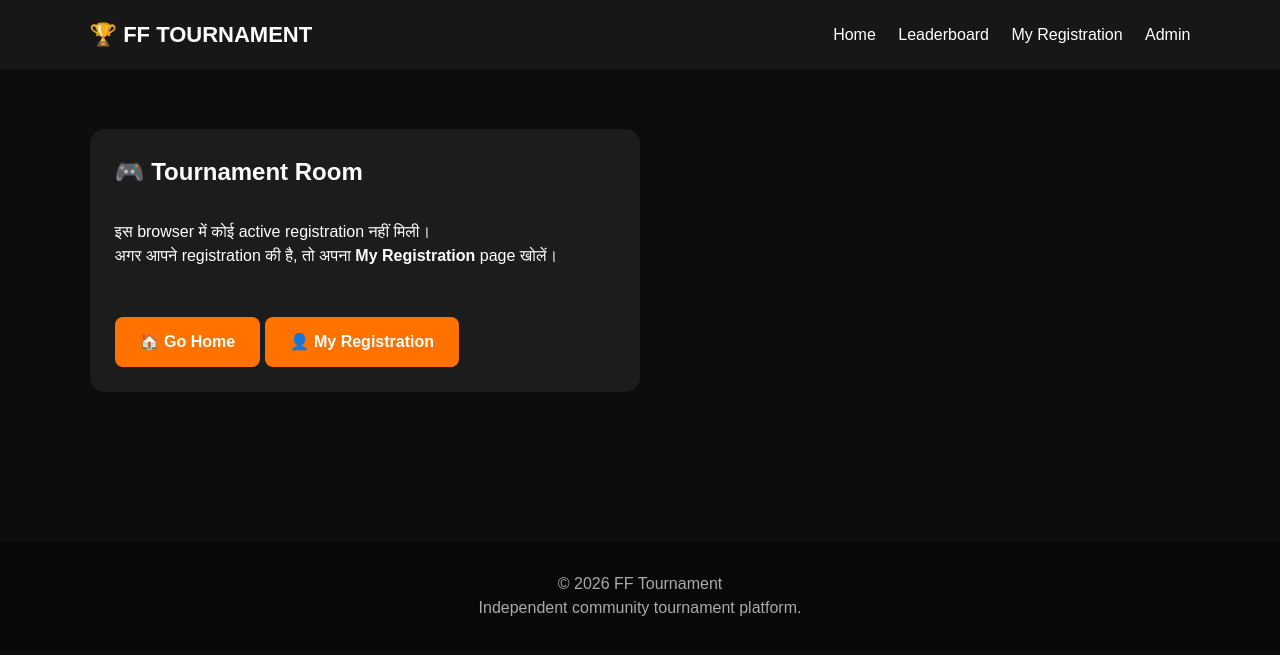
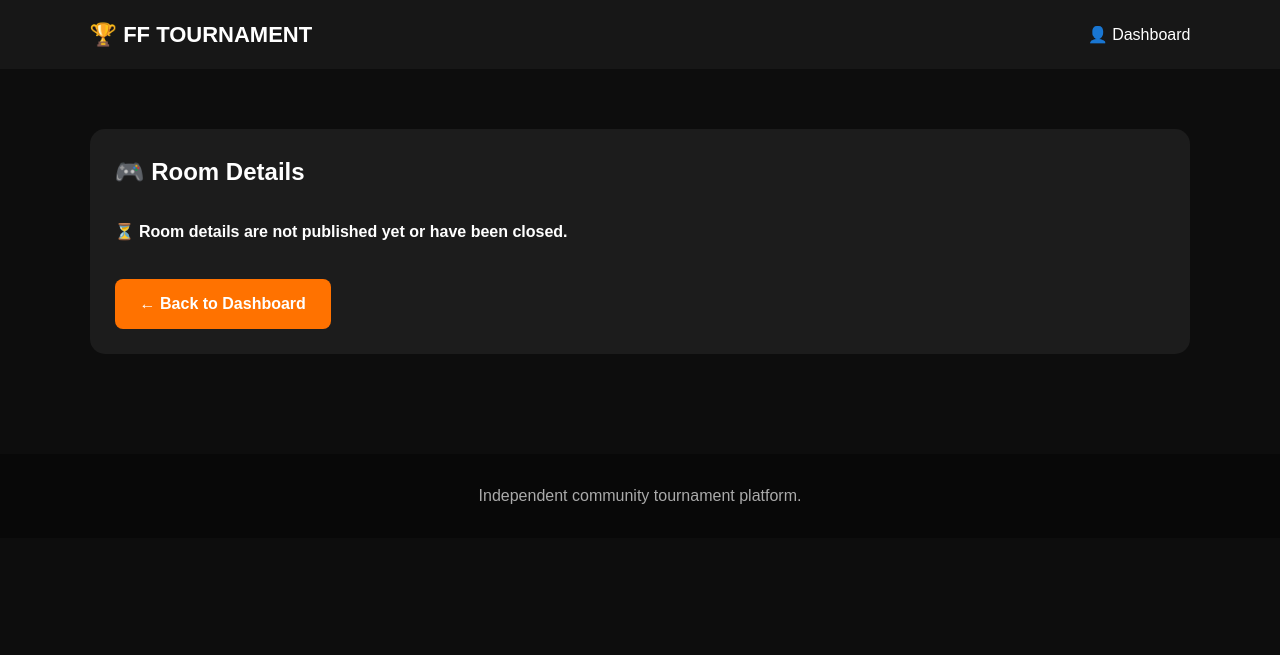
Before and after one commit to workload139-creator/Freefire-touranament, a Flask app: template templates/room.html in a window 1280 px wide. Shown: the top 655 px of the page. Run offline with Flask 3, Linux system fonts and the light colour scheme; the template is opened without the code that fills it, so the values that code supplies are empty.

Commit message:
Refactor room.html for improved structure and content

```diff
--- a/templates/room.html
+++ b/templates/room.html
@@ -1,320 +1,74 @@
-<!DOCTYPE html><html lang="en"><head>
-    <meta charset="UTF-8"><meta
-    name="viewport"
-    content="width=device-width, initial-scale=1.0"
->
+<!DOCTYPE html>
+<html lang="en">
+<head>
+<meta charset="UTF-8">
+<meta name="viewport" content="width=device-width, initial-scale=1.0">
+<title>Room Details</title>
+<link rel="stylesheet" href="{{ url_for('static', filename='style.css') }}">
+</head>
 
-<title>Tournament Room | FF Tournament</title>
+<body>
 
-<link
-    rel="stylesheet"
-    href="{{ url_for('static', filename='style.css') }}"
->
+<header>
 
-</head><body><header><div class="logo">
-    🏆 FF TOURNAMENT
-</div>
+<div class="logo">🏆 FF TOURNAMENT</div>
 
 <nav>
-
-    <a href="{{ url_for('index') }}">
-        Home
-    </a>
-
-    <a href="{{ url_for('leaderboard') }}">
-        Leaderboard
-    </a>
-
-    <a href="{{ url_for('my_registration') }}">
-        My Registration
-    </a>
-
-    <a href="{{ url_for('admin') }}">
-        Admin
-    </a>
-
+<a href="{{ url_for('player_dashboard') }}">
+👤 Dashboard
+</a>
 </nav>
 
-</header><section class="form-section">{% if not registration %}
+</header>
 
-<!-- =====================================================
-     NO REGISTRATION
-====================================================== --><div class="main-form"><h1>🎮 Tournament Room</h1>
+<section class="section">
+
+<div class="card">
+
+<h1>🎮 Room Details</h1>
+
+<h2>
+{{ tournament['name'] }}
+</h2>
+
+{% if tournament['room_id'] and tournament['room_password'] %}
 
 <p>
-    इस browser में कोई active registration नहीं मिली।
+🆔 Room ID:
+<strong>{{ tournament['room_id'] }}</strong>
 </p>
 
 <p>
-    अगर आपने registration की है, तो अपना
-    <strong>My Registration</strong> page खोलें।
-</p>
-
-<br>
-
-<a
-    href="{{ url_for('index') }}"
-    class="btn"
->
-    🏠 Go Home
-</a>
-
-<a
-    href="{{ url_for('my_registration') }}"
-    class="btn"
->
-    👤 My Registration
-</a>
-
-</div>{% elif registration[4] == "Rejected" %}
-
-<!-- =====================================================
-     PAYMENT REJECTED
-====================================================== --><div class="main-form"><h1>
-    ❌ Payment Rejected
-</h1>
-
-<p>
-    <strong>Player:</strong>
-    {{ registration[1] }}
+🔑 Room Password:
+<strong>{{ tournament['room_password'] }}</strong>
 </p>
 
 <p>
-    <strong>Team:</strong>
-    {{ registration[2] }}
+⚠️ Room details may be forwarded by players.
 </p>
 
-<p>
-    <strong>UID:</strong>
-    {{ registration[3] }}
+{% else %}
+
+<p class="status pending">
+⏳ Room details are not published yet or have been closed.
 </p>
 
-<hr>
-
-<h3>
-    💳 Payment Status
-</h3>
-
-<p>
-    आपका payment Admin द्वारा verify नहीं किया गया है।
-</p>
-
-<p>
-    Room Details उपलब्ध नहीं हैं।
-</p>
-
-<br>
+{% endif %}
 
 <a
-    href="{{ url_for('my_registration') }}"
-    class="btn"
+href="{{ url_for('player_dashboard') }}"
+class="btn"
 >
-    👤 My Registration
+← Back to Dashboard
 </a>
-
-<a
-    href="{{ url_for('index') }}"
-    class="btn"
->
-    🏠 Home
-</a>
-
-</div>{% elif not verified %}
-
-<!-- =====================================================
-     PAYMENT PENDING
-====================================================== --><div class="main-form"><h1>
-    ⏳ Payment Verification Pending
-</h1>
-
-<p>
-    <strong>Player:</strong>
-    {{ registration[1] }}
-</p>
-
-<p>
-    <strong>Team:</strong>
-    {{ registration[2] }}
-</p>
-
-<p>
-    <strong>UID:</strong>
-    {{ registration[3] }}
-</p>
-
-<hr>
-
-<h3>
-    💳 Payment Status
-</h3>
-
-<p>
-    ⏳ आपका payment अभी Admin द्वारा verify नहीं हुआ है।
-</p>
-
-<p>
-    Payment verify होने के बाद Room Details दिखाई देंगी।
-</p>
-
-<br>
-
-<a
-    href="{{ url_for('my_registration') }}"
-    class="btn"
->
-    👤 My Registration
-</a>
-
-</div>{% elif not room_ready %}
-
-<!-- =====================================================
-     PAYMENT VERIFIED BUT ROOM NOT PUBLISHED
-====================================================== --><div class="main-form"><h1>
-    ✅ Payment Verified
-</h1>
-
-<p>
-    <strong>Player:</strong>
-    {{ registration[1] }}
-</p>
-
-<p>
-    <strong>Team:</strong>
-    {{ registration[2] }}
-</p>
-
-<p>
-    <strong>UID:</strong>
-    {{ registration[3] }}
-</p>
-
-<hr>
-
-<h3>
-    🎮 Payment Verified Successfully
-</h3>
-
-<p>
-    आपका payment Admin ने verify कर दिया है।
-</p>
-
-<br>
-
-<p>
-    ⏳ Room ID और Password अभी Admin ने publish नहीं किए हैं।
-</p>
-
-<p>
-    Admin मैच से पहले Room Details publish कर सकता है।
-</p>
-
-<br>
-
-<p>
-    Room Details publish होने के बाद इसी page पर दिखाई देंगी।
-</p>
-
-<br>
-
-<a
-    href="{{ url_for('my_registration') }}"
-    class="btn"
->
-    🔄 Check My Registration
-</a>
-
-</div>{% else %}
-
-<!-- =====================================================
-     ROOM READY
-====================================================== --><div class="main-form room-card"><h1>
-    🎮 ROOM READY
-</h1>
-
-<p>
-    <strong>Tournament:</strong>
-    {{ registration[5] }}
-</p>
-
-<p>
-    <strong>Player:</strong>
-    {{ registration[1] }}
-</p>
-
-<p>
-    <strong>Team:</strong>
-    {{ registration[2] }}
-</p>
-
-<p>
-    <strong>UID:</strong>
-    {{ registration[3] }}
-</p>
-
-<hr>
-
-
-<div class="room-info">
-
-    <h2>
-        🏠 Room ID
-    </h2>
-
-    <div class="room-value">
-        {{ registration[6] }}
-    </div>
-
-
-    <h2>
-        🔐 Room Password
-    </h2>
-
-    <div class="room-value">
-        {{ registration[7] }}
-    </div>
 
 </div>
 
+</section>
 
-<br>
+<footer>
+<p>Independent community tournament platform.</p>
+</footer>
 
-
-<p class="warning">
-    ⚠️ Room ID और Password registered players
-    के लिए हैं।
-</p>
-
-<p class="warning">
-    इसे दूसरे players के साथ share न करें।
-</p>
-
-
-<br>
-
-
-<a
-    href="{{ url_for('my_registration') }}"
-    class="btn"
->
-    👤 My Registration
-</a>
-
-
-<a
-    href="{{ url_for('index') }}"
-    class="btn"
->
-    🏠 Home
-</a>
-
-</div>{% endif %}
-
-</section><footer><p>
-    © 2026 FF Tournament
-</p>
-
-<p>
-    Independent community tournament platform.
-</p>
-
-</footer></body></html>
+</body>
+</html>
```
